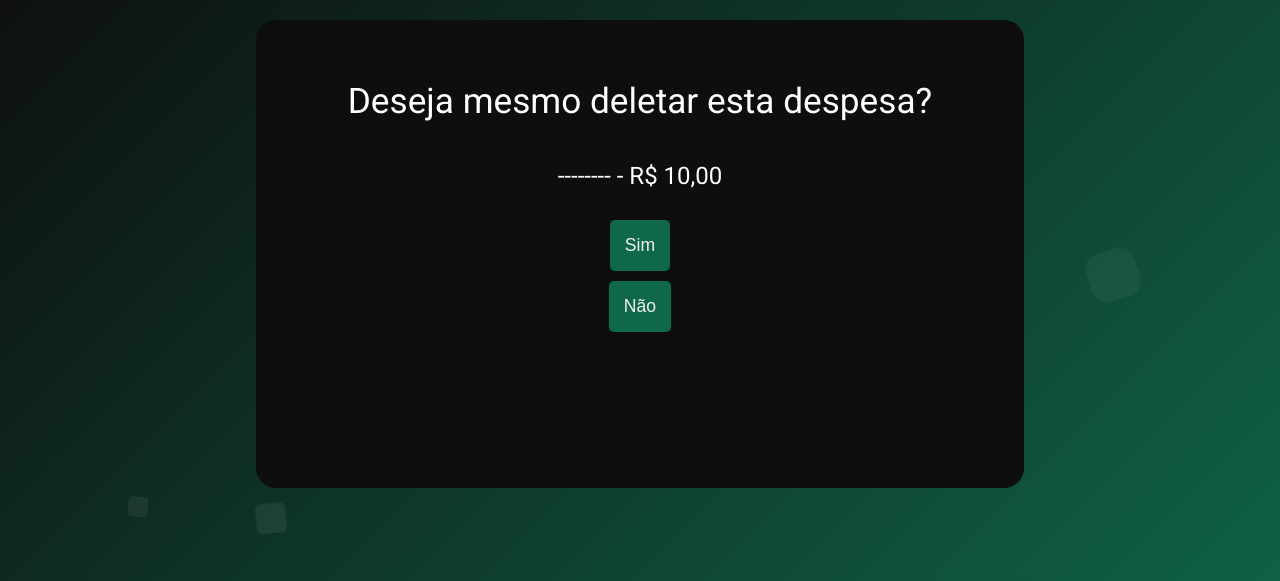
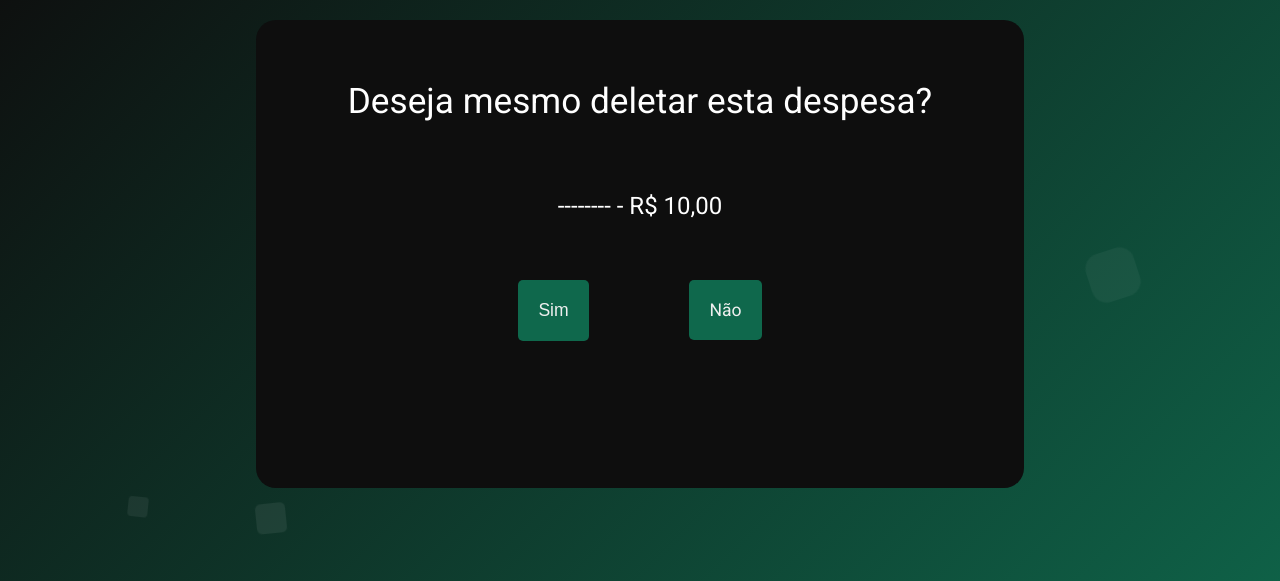
Before and after one commit to victorhostert/DesafioPubFuture, a Django app: page /despesas/1/deletar/ in a window 1280 px wide. Shown: the part 50-631 px from the top of the page. Run offline with Django 4.2, Linux system fonts and the light colour scheme; tables that the repository leaves empty hold one stand-in row (values such as "Sample post"); some libraries are stand-ins or nearby versions.

Commit message:
refactor: melhora na qualidade do código

```diff
--- a/contas/templates/deletar_conta.html
+++ b/contas/templates/deletar_conta.html
@@ -13,7 +13,7 @@
                     {% csrf_token %}
                     <button type="submit">Sim</button>
                 </form>
-                <button><a href="{% url 'homepage' %}">Não</a></button>
+                <button><a href="{% url 'contas:detalhe' conta.id %}">Não</a></button>
             </div>
         </div>
     </div>
--- a/contas/templates/resultados_filtro_contas.html
+++ b/contas/templates/resultados_filtro_contas.html
@@ -19,9 +19,9 @@
                 {% for conta in contas %}
                     <div class="resultado">
                         <tr>
-                            <td><a href="{% url 'contas:detalhes' conta.id %}">{{ conta.instituicaoFinanceira }}</a></td>
-                            <td><a href="{% url 'contas:detalhes' conta.id %}">{{ conta.get_tipoConta_display }}</a></td>
-                            <td><a href="{% url 'contas:detalhes' conta.id %}">R$ {{ conta.saldo|floatformat:2 }}</a></td>
+                            <td><a href="{% url 'contas:detalhe' conta.id %}">{{ conta.instituicaoFinanceira }}</a></td>
+                            <td><a href="{% url 'contas:detalhe' conta.id %}">{{ conta.get_tipoConta_display }}</a></td>
+                            <td><a href="{% url 'contas:detalhe' conta.id %}">R$ {{ conta.saldo|floatformat:2 }}</a></td>
                             <td><a href="{% url 'contas:atualizar' conta.id %}"><i class="fas fa-pen-alt"></i></a></td>
                             <td><a href="{% url 'contas:deletar' conta.id %}"><i class="fas fa-trash-alt"></i></a></td>
                         </tr>
--- a/contas/urls.py
+++ b/contas/urls.py
@@ -7,7 +7,7 @@ urlpatterns = [
     path('cadastrar/', views.criar_conta_view, name='cadastrar'),
     path('transferir/', views.transferencia_conta_view, name='transferencia'),
     path('filtrar/', views.filtrar_contas_view, name='filtrar'),
-    path('<int:id>/', views.detalhes_conta_view, name='detalhes'),
+    path('<int:id>/', views.detalhes_conta_view, name='detalhe'),
     path('<int:id>/atualizar', views.atualizar_conta_view, name='atualizar'),
     path('<int:id>/deletar', views.deletar_conta_view, name='deletar'),
 ]
--- a/despesas/templates/deletar_despesa.html
+++ b/despesas/templates/deletar_despesa.html
@@ -13,7 +13,7 @@
                     {% csrf_token %}
                     <button type="submit">Sim</button>
                 </form>
-                <button><a href="{% url 'homepage' %}">Não</a></button>
+                <button><a href="{% url 'despesas:detalhe' %}">Não</a></button>
             </div>
         </div>
     </div>
--- a/despesas/templates/despesa_detalhe.html
+++ b/despesas/templates/detalhe_despesa.html
@@ -3,7 +3,7 @@
 {% block 'titulo' %}Administrador de Finanças{% endblock %}
 
 {% block 'conteudo' %}
-    <div class="despesa">
+    <div class="detalhes_despesa_receita">
         <h1>Despesa</h1>
         <h2>Tipo: {{despesa.get_tipoDespesa_display}}</h2>
         <p>Valor: R$ {{despesa.valor|floatformat:2}}</p>
--- a/despesas/views.py
+++ b/despesas/views.py
@@ -78,7 +78,7 @@ def cadastrar_despesa_view(request, id):
             conta.saldo -= instance.valor
             conta.save()
             instance.save()
-            return redirect('contas:detalhes', id=id)
+            return redirect('contas:detalhe', id=id)
     else:
         form = CriarDespesaForm()
 
@@ -87,7 +87,7 @@ def cadastrar_despesa_view(request, id):
 
 def detalhe_despesa_view(request, id):
     despesa = Despesas.objects.get(id=id)
-    return render(request, 'despesa_detalhe.html', {'despesa': despesa})
+    return render(request, 'detalhe_despesa.html', {'despesa': despesa})
 
 
 def atualizar_despesa_view(request, id):
@@ -115,7 +115,7 @@ def deletar_despesa_view(request, id):
         conta.saldo -= despesa.valor
         conta.save()
         despesa.delete()
-        return redirect('contas:detalhes', id=conta.id)
+        return redirect('contas:detalhe', id=conta.id)
     else:
         return render(request, 'deletar_despesa.html', {'despesa': despesa})
 
--- a/receitas/templates/deletar_receita.html
+++ b/receitas/templates/deletar_receita.html
@@ -13,7 +13,7 @@
                     {% csrf_token %}
                     <button type="submit">Sim</button>
                 </form>
-                <button><a href="{% url 'homepage' %}">Não</a></button>
+                <button><a href="{% url 'receitas:detalhe' receita.id %}">Não</a></button>
             </div>
         </div>
     </div>
--- a/receitas/templates/receita_detalhe.html
+++ b/receitas/templates/detalhe_receita.html
@@ -3,7 +3,7 @@
 {% block 'titulo' %}Administrador de Finanças{% endblock %}
 
 {% block 'conteudo' %}
-    <div class="receita">
+    <div class="detalhes_despesa_receita">
         <h1>Receita</h1>
         <h2>Tipo: {{receita.get_tipoReceita_display}}</h2>
         <p>Valor: R$ {{receita.valor|floatformat:2}}</p>
--- a/receitas/views.py
+++ b/receitas/views.py
@@ -90,7 +90,7 @@ def cadastrar_receita_view(request, id):
             conta.saldo += instance.valor
             conta.save()
             instance.save()
-            return redirect('contas:detalhes', id=id)
+            return redirect('contas:detalhe', id=id)
     else:
         form = CriarReceitaForm()
 
@@ -99,7 +99,7 @@ def cadastrar_receita_view(request, id):
 
 def detalhe_receita_view(request, id):
     receita = Receitas.objects.get(id=id)
-    return render(request, 'receita_detalhe.html', {'receita': receita})
+    return render(request, 'detalhe_receita.html', {'receita': receita})
 
 
 def atualizar_receita_view(request, id):
@@ -127,7 +127,7 @@ def deletar_receita_view(request, id):
         conta.saldo -= receita.valor
         conta.save()
         receita.delete()
-        return redirect('contas:detalhes', id=conta.id)
+        return redirect('contas:detalhe', id=conta.id)
     else:
         return render(request, 'deletar_receita.html', {'receita': receita})
 
--- a/static/styles.css
+++ b/static/styles.css
@@ -292,10 +292,9 @@ button:hover{
     padding: 2em;
     margin: -2em;
 }
-.despesa,
-.receita{
-    background-color: var(--cor-branco);
-    color: var(--cor-links);
+.detalhes_despesa_receita{
+    background-color: var(--cor-bg-escuro);
+    color: var(--cor-branco);
     border-radius: 20px;
     display: flex;
     flex-direction: column;
@@ -305,8 +304,7 @@ button:hover{
     width: 50%;
     margin: 80px auto;
 }
-.despesa *,
-.receita *{
+.detalhes_despesa_receita *{
     padding: 20px;
     text-align: center;
 }
@@ -341,22 +339,26 @@ button:hover{
     display: flex;
     flex-direction: column;
     flex-wrap: nowrap;
-    justify-content: center;
 }
-.deletar_objeto button{
-    margin: 10px 0px 0px;
-    border-radius: 5px;
-    padding: 20px;
-    margin: 5px;
-    padding: 15px;
-    font-family: 'Exo 2', sans-serif;
-    font-size: 1.1em;
-}
-.deletar_objeto h1, h2{
+.deletar_objeto *{
+    margin-block: 50px;
     text-align: center;
 }
-.deletar_objeto_buttons button{
+.deletar_objeto_buttons{
     margin: 0 auto;
+    display: flex;
+    flex-direction: row;
+    flex-wrap: wrap;
+    width: 50%;
+    justify-content: space-around;
+}
+.deletar_objeto_buttons form{
+    width: fit-content;
+    margin: 0;
+    margin-inline: 0;
+}
+.deletar_objeto_buttons button, form{
+    height: 100%;
     display: block;
 }
 .errorlist{
--- a/templates/homepage.html
+++ b/templates/homepage.html
@@ -14,9 +14,9 @@
             </tr>
             {% for conta in contas %}
                 <tr>
-                    <td><a href="{% url 'contas:detalhes' conta.id %}">{{conta.instituicaoFinanceira}}</a></td>
-                    <td><a href="{% url 'contas:detalhes' conta.id %}">{{conta.get_tipoConta_display}}</a></td>
-                    <td><a href="{% url 'contas:detalhes' conta.id %}">R$ {{conta.saldo|floatformat:2}}</a></td>
+                    <td><a href="{% url 'contas:detalhe' conta.id %}">{{conta.instituicaoFinanceira}}</a></td>
+                    <td><a href="{% url 'contas:detalhe' conta.id %}">{{conta.get_tipoConta_display}}</a></td>
+                    <td><a href="{% url 'contas:detalhe' conta.id %}">R$ {{conta.saldo|floatformat:2}}</a></td>
                 </tr>
             {% endfor %}
         </table>
```
Also changed, not shown: contas/templates/detalhe_conta.html (+18 -2 lines).
